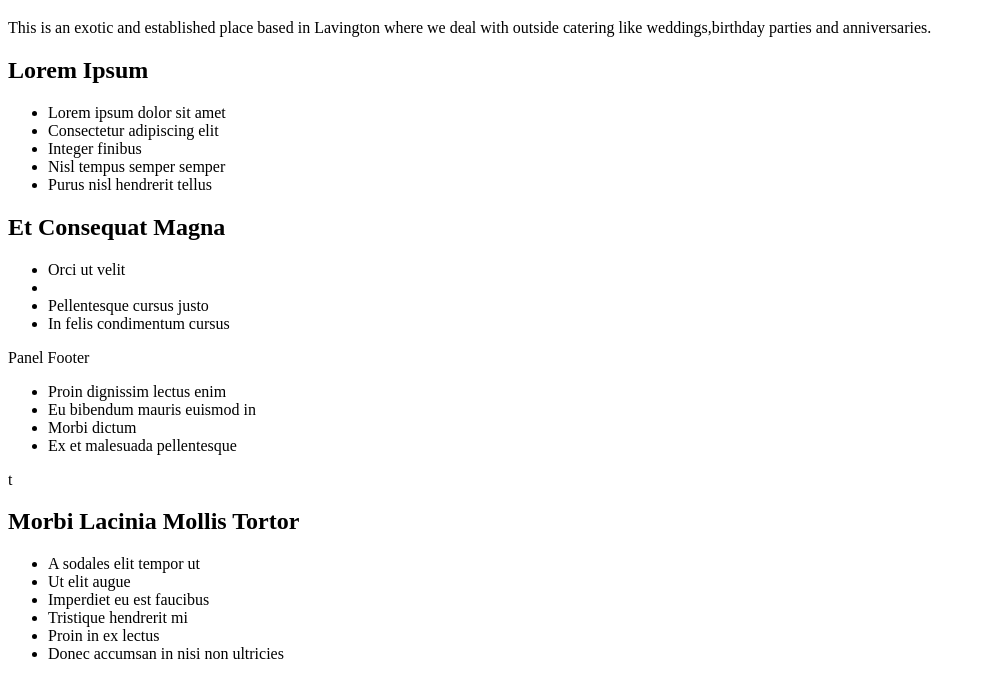
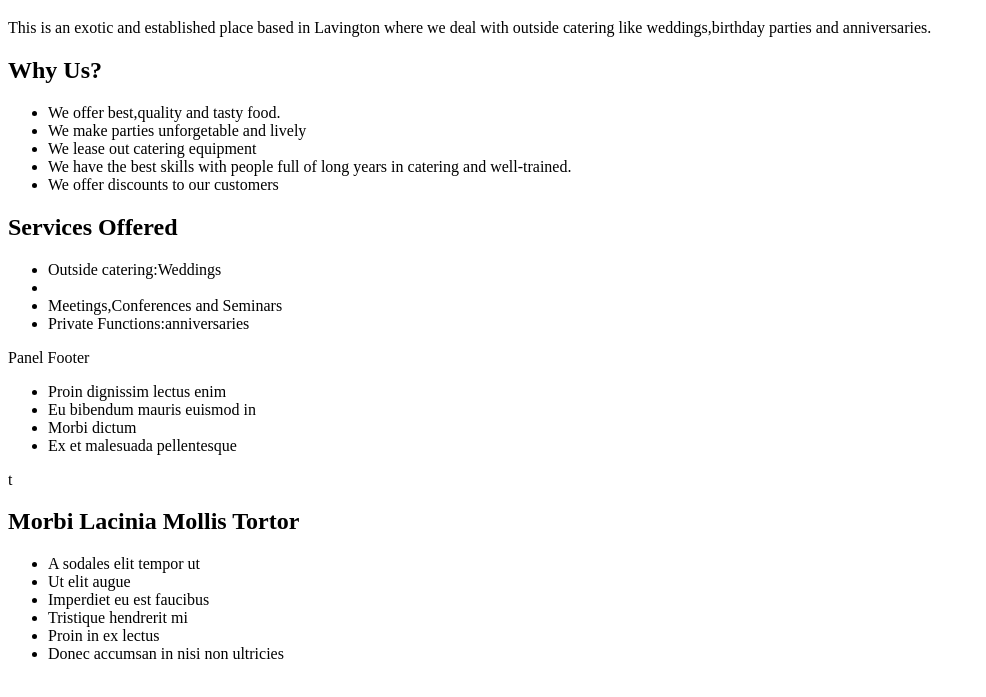
Before and after one commit to Cynthia-Okello/Catering-project, a plain HTML site: page index.html in a window 1280 px wide. Shown: the part 61-758 px from the top of the page, without its empty margins (0-986 px from the left). Drawn offline with Linux system fonts and the light colour scheme.

Commit message:
added lists,and h-two tag

```diff
--- a/index.html
+++ b/index.html
@@ -13,24 +13,24 @@
        </div>
      </div>
         <div class="well">
-          <h2>Lorem Ipsum</h2>
+          <h2>Why Us?</h2>
           <ul>
-            <li>Lorem ipsum dolor sit amet</li>
-            <li>Consectetur adipiscing elit</li>
-            <li>Integer finibus</li>
-            <li>Nisl tempus semper semper</li>
-            <li>Purus nisl hendrerit tellus</li>
+            <li>We offer best,quality and tasty food.</li>
+            <li>We make parties unforgetable and lively</li>
+            <li>We lease out catering equipment</li>
+            <li>We have the best skills with people full of long years in catering and well-trained.</li>
+            <li>We offer discounts to our customers</li>
           </ul>
         </div>
         <div class="panel panel-info">
           <div class="panel-heading">
-          <h2 class="panel-title">Et Consequat Magna</h2>
+          <h2 class="panel-title">Services Offered</h2>
         </div>
         <div class="panel-body">
           <ul>
-            <li>Orci ut velit<li>
-            <li>Pellentesque cursus justo</li>
-            <li>In felis condimentum cursus</li>
+            <li>Outside catering:Weddings<li>
+            <li>Meetings,Conferences and Seminars</li>
+            <li>Private Functions:anniversaries</li>
           </ul>
         </div>
         <div class="panel-footer">
```
